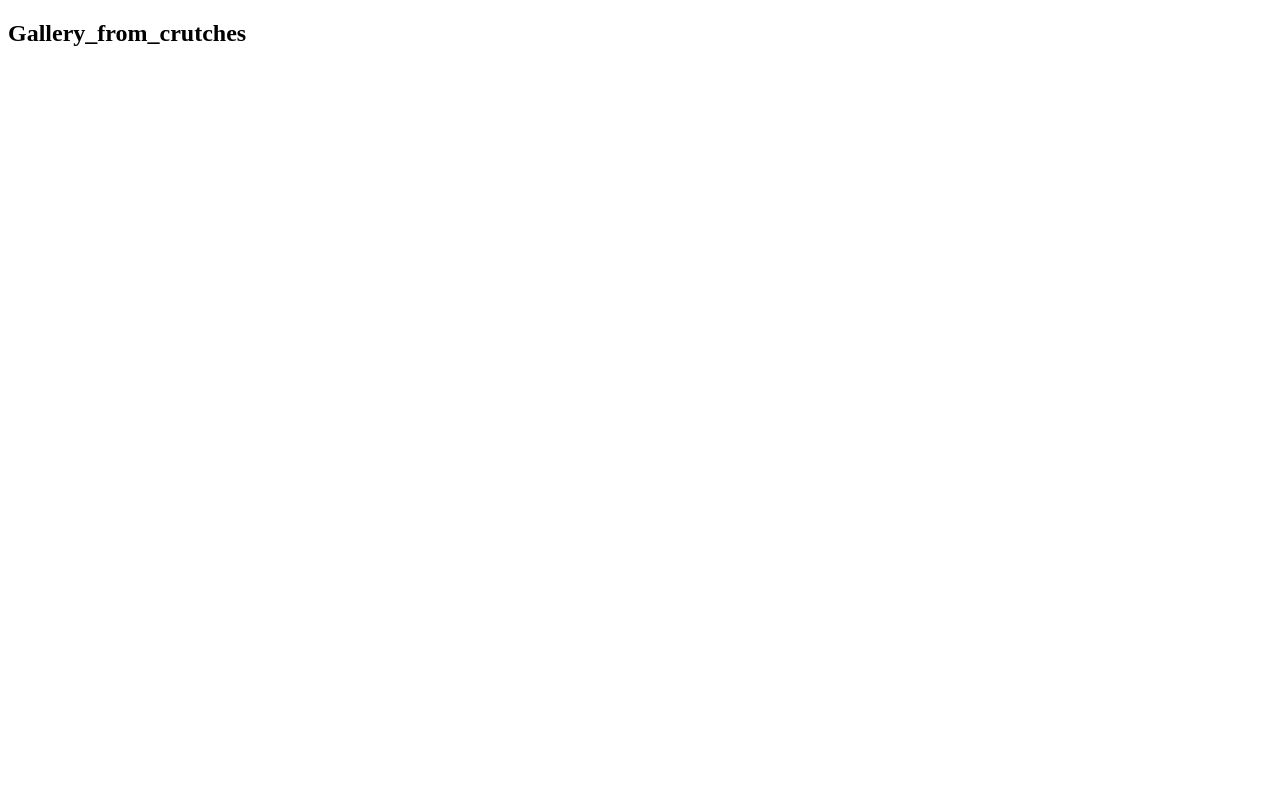
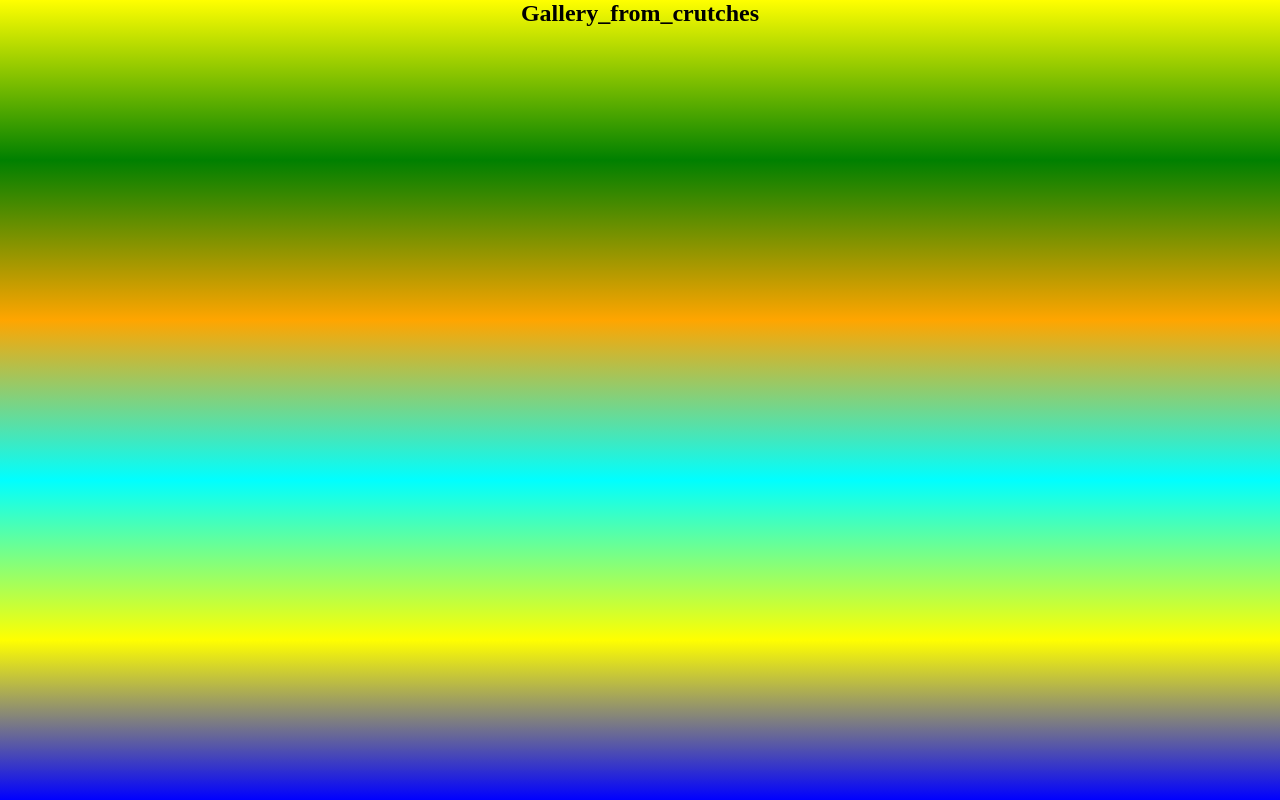
Before and after one commit to amir248/gallery_from_crutches, a plain HTML site: page index.html in a window 1280 px wide. Drawn offline with Linux system fonts and the light colour scheme.

Commit message:
style Ok!

```diff
--- a/index.html
+++ b/index.html
@@ -3,6 +3,7 @@
   <head>
     <meta charset="utf-8">
     <title></title>
+    <link rel="stylesheet" type="text/css" href="site/style.css">
   </head>
   <body>
     <main>
--- a/sites/style.css
+++ b/site/style.css
@@ -2,7 +2,7 @@
   margin:0;
 }
 html{
-  background: linear-gradient(green,orange);
+  background: linear-gradient(yellow,green,orange,cyan,yellow,blue);
   min-height: 100vh;
 }
 main{
```
